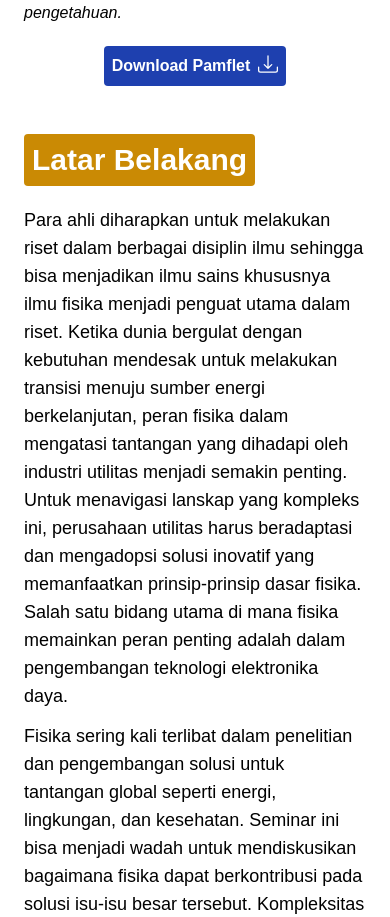
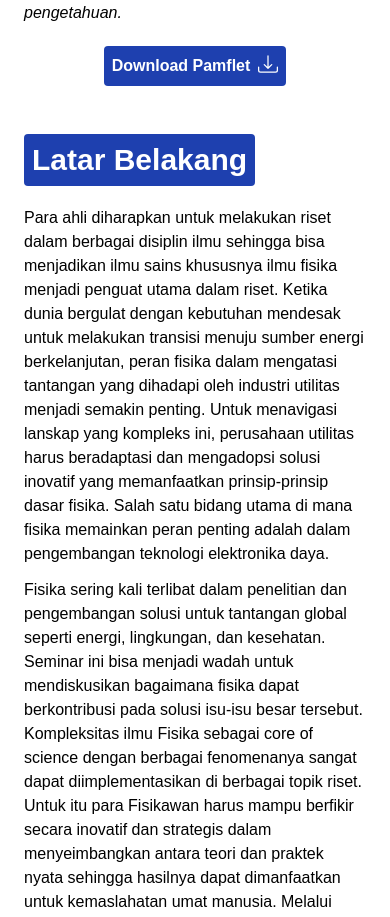
Before and after one commit to rid333/snf, a SvelteKit app: page / in a window 390 px wide. Shown: the part 2080-2997 px from the top of the page. Built offline with nearby package versions, Linux system fonts and the light colour scheme; a web font is replaced by a local one.

Commit message:
Updated latar belakang section

```diff
--- a/src/routes/+page.svelte
+++ b/src/routes/+page.svelte
@@ -57,11 +57,11 @@
     <!-- Background Section -->
     <div class="p-6">
         <h1
-            class="mb-5 text-3xl font-bold text-white bg-yellow-600 rounded p-2 w-fit"
+            class="mb-5 text-3xl font-bold text-white bg-blue-800 rounded p-2 w-fit"
         >
             Latar Belakang
         </h1>
-        <div class="flex flex-col gap-y-3 text-lg font-medium">
+        <div class="flex flex-col gap-y-3 text-base lg:text-lg font-medium">
             <p>
                 Para ahli diharapkan untuk melakukan riset dalam berbagai
                 disiplin ilmu sehingga bisa menjadikan ilmu sains khususnya ilmu
```
